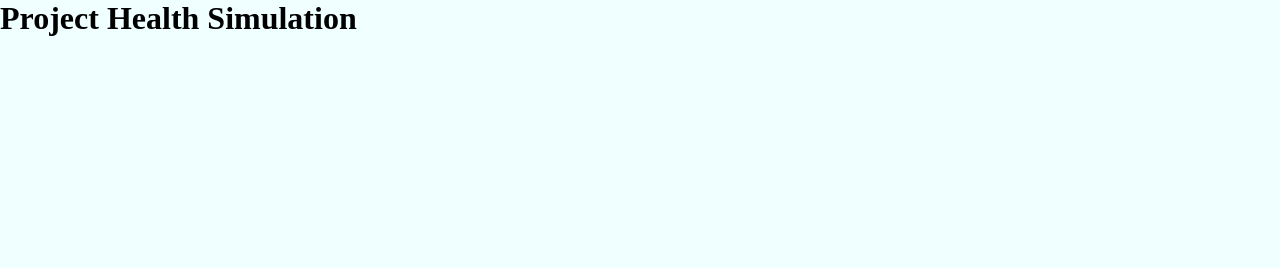
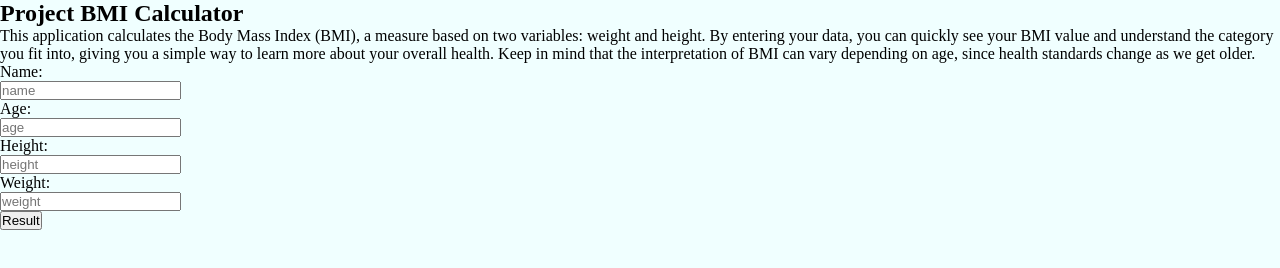
Before and after one commit to raavar/project-health-simulation, a plain HTML site: page index.html in a window 1280 px wide. Drawn offline with Linux system fonts and the light colour scheme.

Commit message:
creating info structure

```diff
--- a/index.html
+++ b/index.html
@@ -7,12 +7,75 @@
     <link rel="stylesheet" href="style.css">
 </head>
 <body>
-    <header>
-        <h1>Project Health Simulation</h1>
-    </header>
-    <main>
+    <section id="intro-section">
+        <div id="intro-title">
+            <h1>Project BMI Calculator</h1>
+        </div>
 
-    </main>
+        <div id="intro-paragraph">
+            <p>
+                This application calculates the Body Mass Index (BMI), a measure based on two variables: weight and height.
+                By entering your data, you can quickly see your BMI value and understand the category you fit into, giving
+                you a simple way to learn more about your overall health. Keep in mind that the interpretation of BMI can
+                vary depending on age, since health standards change as we get older.
+            </p>
+        </div>
+    </section>
+
+    <section id="health-form-section">
+        <form id="health-form">
+            <div id="health-form-input">
+                <div class="health-form-row">
+                    <div class="health-form-container">
+                        <div class="health-form-container-label">
+                            <label for="name">Name:</label>
+                        </div>
+                        <div class="health-form-container-cell">
+                            <input type="text" name="name" placeholder="name">
+                        </div>
+                    </div>
+                </div>
+
+                <div class="health-form-row">
+                    <div class="health-form-container">
+                        <div class="health-form-container-label">
+                            <label for="name">Age:</label>
+                        </div>
+                        <div class="health-form-container-cell">
+                            <input type="text" name="age" placeholder="age">
+                        </div>
+                    </div>
+
+                    <div class="health-form-container">
+                        <div class="health-form-container-label">
+                            <label for="name">Height:</label>
+                        </div>
+                        <div class="health-form-container-cell">
+                            <input type="text" name="height" placeholder="height">
+                        </div>
+                    </div>
+
+                    <div class="health-form-container">
+                        <div class="health-form-container-label">
+                            <label for="name">Weight:</label>
+                        </div>
+                        <div class="health-form-container-cell">
+                            <input type="text" name="weight" placeholder="weight">
+                        </div>
+                    </div>
+                </div>
+            </div>
+
+            <div id="health-form-submit">
+                <button type="submit">Result</button>
+            </div>
+        </form>
+    </section>
+
+    <section id="result-section">
+
+    </section>
+
     <script src="script.js"></script>
 </body>
 </html>
--- a/style.css
+++ b/style.css
@@ -2,7 +2,7 @@
     margin: 0;
     padding: 0;
     box-sizing: border-box;
-    height: 100%;
+    height: auto;
     color: black;
 }
 
```
